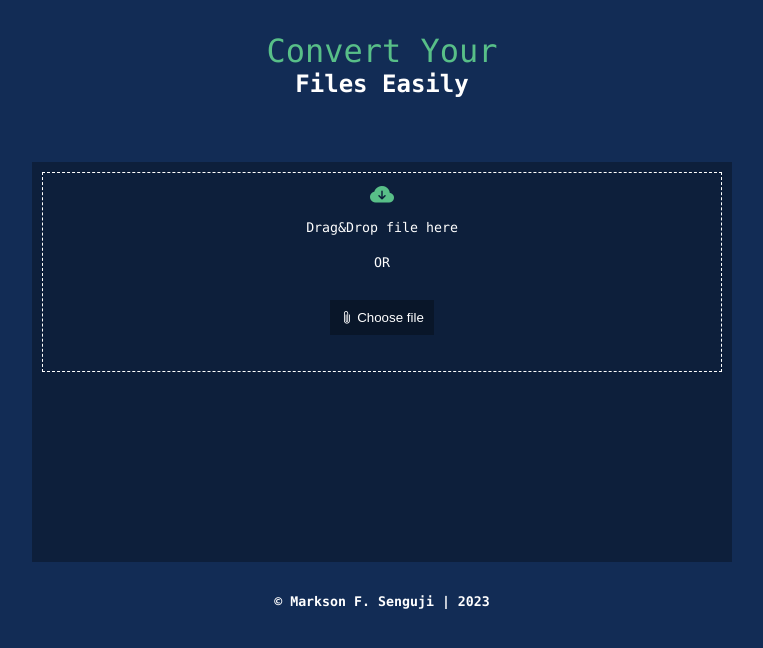
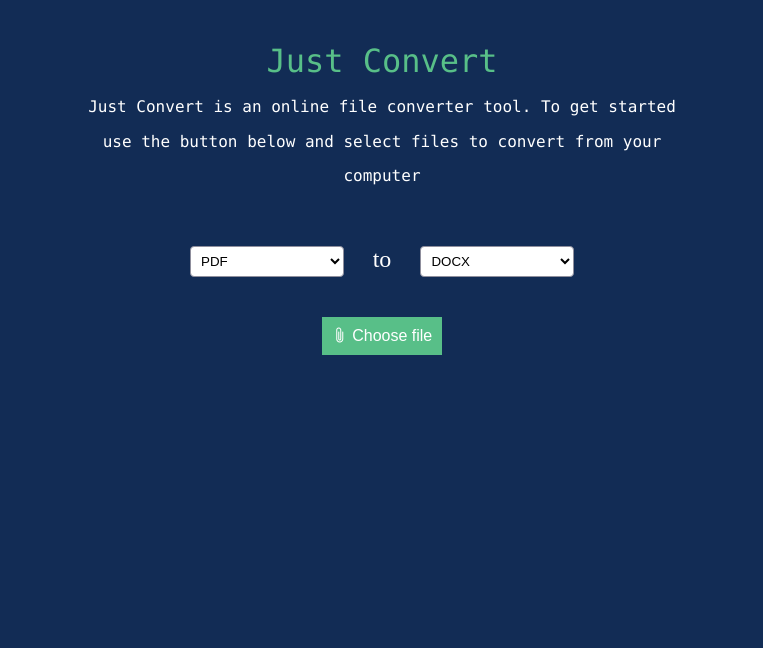
Before and after one commit to Nyelwa-Org/file-converter, a Next.js app: page / in a window 1280 px wide. Shown: the top 648 px of the page, without its empty margins (258-1021 px from the left). Built offline with nearby package versions, Linux system fonts and the light colour scheme.

Commit message:
15th march Another design

```diff
--- a/pages/index.js
+++ b/pages/index.js
@@ -1,33 +1,38 @@
-import Head from 'next/head'
-import styles from '@/styles/Home.module.css'
-
+import Head from "next/head";
+import styles from "@/styles/Home.module.css";
 
 export default function Home() {
   return (
     <>
       <Head>
-        <title>File Converter</title>
+        <title>Just Convert</title>
         <meta name="description" content="Created by Markson F. Senguji" />
         <meta name="viewport" content="width=device-width, initial-scale=1" />
         <link rel="icon" href="/favicon.ico" />
       </Head>
       <main className={styles.main}>
         <div className={styles.header}>
-          <h1>Convert Your</h1>
-          <h2>Files Easily</h2>
+          <h1>Just Convert</h1>
+          <h4>
+            Just Convert is an online file converter tool. To get started <br />{" "}
+            use the button below and select files to convert from your <br />{" "}
+            computer
+          </h4>
         </div>
-        <div className={styles.body}>
-          <div className={styles.dotted}>
-            <i className='bi bi-cloud-arrow-down-fill' style={{ color: 'rgb(var(--secondary-color))', fontSize: '1.5rem' }}></i>
-            <h5>Drag&Drop file here</h5>
-            <h5>OR</h5>
-            <button type="" className={styles.button}> <i class="bi bi-paperclip" style={{ color: 'rgb(var(--background-end-rgb))' }}></i> Choose file</button>
-          </div>
+        <div className={styles.rowSelect}>
+          <select>
+            <option>PDF</option>
+          </select>
+          <h2>to</h2>
+          <select>
+            <option>DOCX</option>
+          </select>
         </div>
-        <div className={styles.footer}>
+        <button type="" className={styles.button}> <i className="bi bi-paperclip" style={{ color: 'rgb(var(--background-end-rgb))' }}></i> Choose file</button>
+        {/* <div className={styles.footer}>
           <h5>&copy; Markson F. Senguji | 2023</h5>
-        </div>
+        </div> */}
       </main>
     </>
-  )
+  );
 }
--- a/styles/Home.module.css
+++ b/styles/Home.module.css
@@ -8,8 +8,11 @@
   padding: 10px;
   border: none;
   margin: 20px;
-  background-color: rgb(var(--foreground-rgb),.3);
+  background-color: rgb(var(--secondary-color));
   color: rgb(var(--background-end-rgb));
+  font-size: medium;
+  margin: 20px;
+  cursor: pointer;
 }
 
 .header{
@@ -23,36 +26,27 @@
 .header h1{
   color: rgb(var(--secondary-color));
   font-weight: normal;
+  padding: 10px;
 }
 
-.header h2{
+.header h4{
   color: rgb(var(--background-end-rgb));
+  font-weight: normal;
+  text-align: center;
+  line-height: 26pt;
 }
 
-.body{
-  width: 700px;
-  height: 400px;
-  margin: 2rem;
-  padding: 10px;
-  background-color: rgb(var(--foreground-rgb),.3);
+.rowSelect{
+  display: flex;
+  flex-direction: row;
+  justify-content: space-between;
+  width: 30%;
+  margin: 20px;
 }
 
-.dotted{
-  width: 680px;
-  height: 200px;
-  padding: 10px;
-  border: 1.5px dashed rgb(var(--background-end-rgb));
-  display: flex;
-  flex-direction: column;
-  align-items: center;
-  /* justify-content: space-between; */
-}
-
-.dotted h5{
+.rowSelect h2{
   color: rgb(var(--background-end-rgb));
   font-weight: normal;
-  font-family: var(--font-mono);
-  padding: 10px;
 }
 
 .footer{
--- a/styles/globals.css
+++ b/styles/globals.css
@@ -43,6 +43,17 @@ a {
   text-decoration: none;
 }
 
+select {
+  padding: 6px;
+  background: #fff;
+  width: 40%;
+  border: none;
+  border: solid 1px #8f8f9d;
+  border-radius: 4px;
+  cursor: pointer;
+  outline-width: 0px;
+}
+
 @media (prefers-color-scheme: dark) {
   html {
     color-scheme: dark;
```
